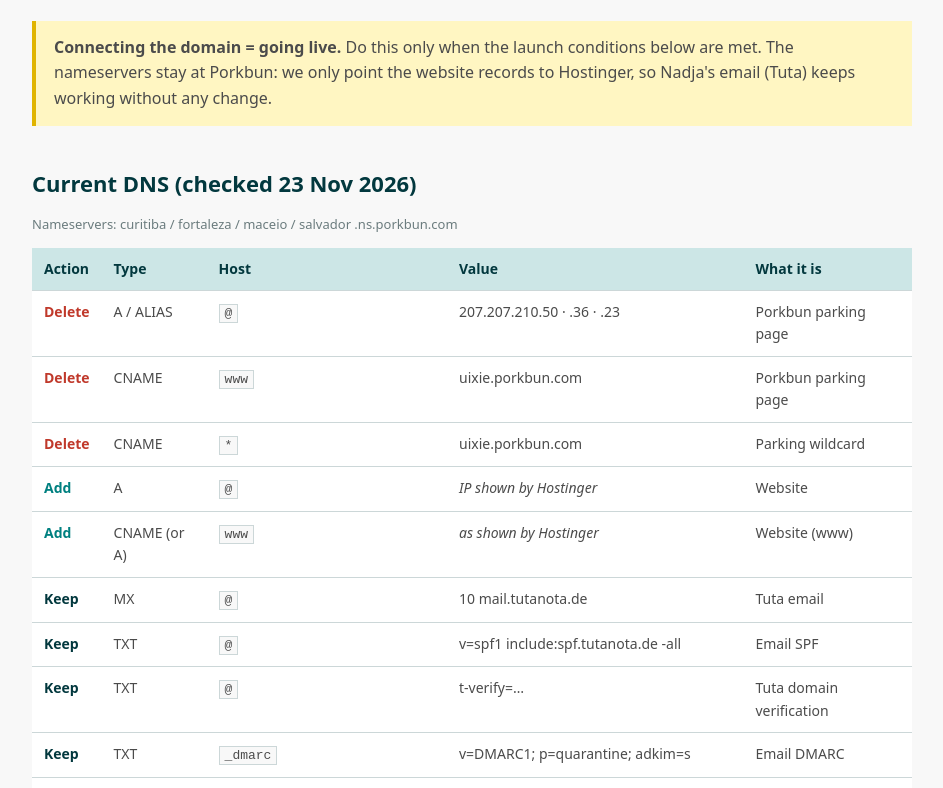
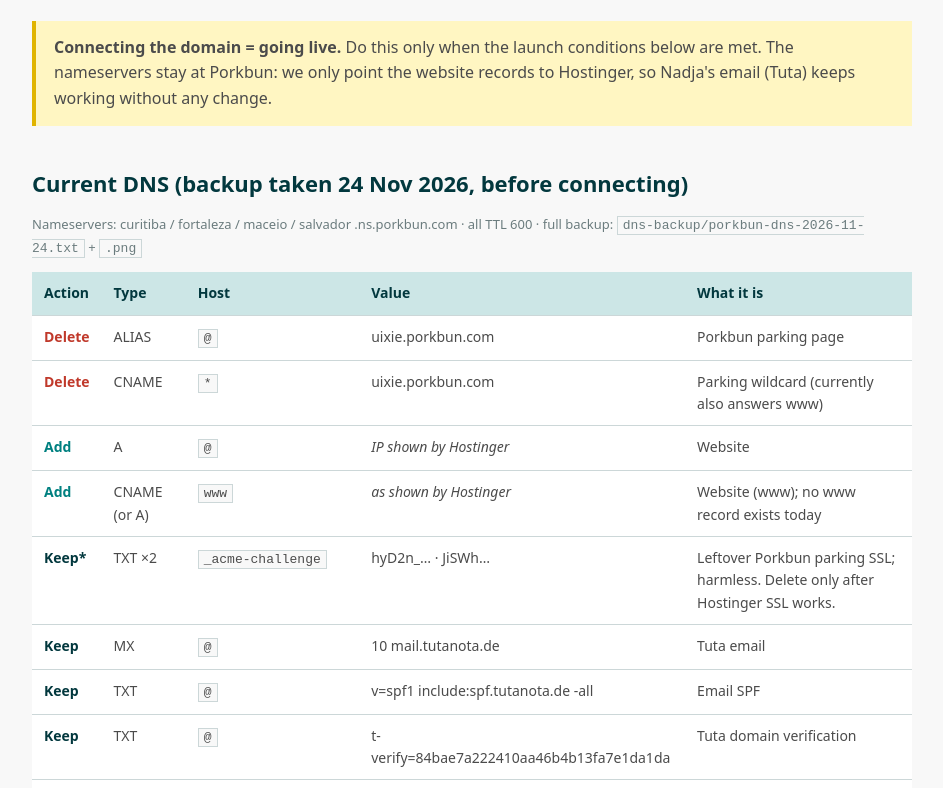
Before and after one commit to Saravanepic/U-Teal, a plain HTML site: page domain.html in a window 1280 px wide. Shown: the part 110-898 px from the top of the page, without its empty margins (168-1111 px from the left). Drawn offline with Linux system fonts and the light colour scheme.

Commit message:
Domain checklist: Porkbun DNS backup before connecting, corrected record list
Co-Authored-By: Claude Opus 5.5 <noreply@anthropic.com>

```diff
--- a/domain.html
+++ b/domain.html
@@ -64,24 +64,25 @@
         Hostinger, so Nadja's email (Tuta) keeps working without any change.
       </div>
 
-      <h2>Current DNS (checked 23 Nov 2026)</h2>
-      <p class="meta">Nameservers: curitiba / fortaleza / maceio / salvador .ns.porkbun.com</p>
+      <h2>Current DNS (backup taken 24 Nov 2026, before connecting)</h2>
+      <p class="meta">Nameservers: curitiba / fortaleza / maceio / salvador .ns.porkbun.com · all TTL 600 ·
+        full backup: <code>dns-backup/porkbun-dns-2026-11-24.txt</code> + <code>.png</code></p>
       <table>
         <thead>
           <tr><th>Action</th><th>Type</th><th>Host</th><th>Value</th><th>What it is</th></tr>
         </thead>
         <tbody>
-          <tr><td class="act-del">Delete</td><td>A / ALIAS</td><td><code>@</code></td><td>207.207.210.50 · .36 · .23</td><td>Porkbun parking page</td></tr>
-          <tr><td class="act-del">Delete</td><td>CNAME</td><td><code>www</code></td><td>uixie.porkbun.com</td><td>Porkbun parking page</td></tr>
-          <tr><td class="act-del">Delete</td><td>CNAME</td><td><code>*</code></td><td>uixie.porkbun.com</td><td>Parking wildcard</td></tr>
+          <tr><td class="act-del">Delete</td><td>ALIAS</td><td><code>@</code></td><td>uixie.porkbun.com</td><td>Porkbun parking page</td></tr>
+          <tr><td class="act-del">Delete</td><td>CNAME</td><td><code>*</code></td><td>uixie.porkbun.com</td><td>Parking wildcard (currently also answers www)</td></tr>
           <tr><td class="act-add">Add</td><td>A</td><td><code>@</code></td><td><em>IP shown by Hostinger</em></td><td>Website</td></tr>
-          <tr><td class="act-add">Add</td><td>CNAME (or A)</td><td><code>www</code></td><td><em>as shown by Hostinger</em></td><td>Website (www)</td></tr>
+          <tr><td class="act-add">Add</td><td>CNAME (or A)</td><td><code>www</code></td><td><em>as shown by Hostinger</em></td><td>Website (www); no www record exists today</td></tr>
+          <tr><td class="act-keep">Keep*</td><td>TXT ×2</td><td><code>_acme-challenge</code></td><td>hyD2n_… · JiSWh…</td><td>Leftover Porkbun parking SSL; harmless. Delete only after Hostinger SSL works.</td></tr>
           <tr><td class="act-keep">Keep</td><td>MX</td><td><code>@</code></td><td>10 mail.tutanota.de</td><td>Tuta email</td></tr>
           <tr><td class="act-keep">Keep</td><td>TXT</td><td><code>@</code></td><td>v=spf1 include:spf.tutanota.de -all</td><td>Email SPF</td></tr>
-          <tr><td class="act-keep">Keep</td><td>TXT</td><td><code>@</code></td><td>t-verify=…</td><td>Tuta domain verification</td></tr>
+          <tr><td class="act-keep">Keep</td><td>TXT</td><td><code>@</code></td><td>t-verify=84bae7a222410aa46b4b13fa7e1da1da</td><td>Tuta domain verification</td></tr>
           <tr><td class="act-keep">Keep</td><td>TXT</td><td><code>_dmarc</code></td><td>v=DMARC1; p=quarantine; adkim=s</td><td>Email DMARC</td></tr>
           <tr><td class="act-keep">Keep</td><td>CNAME</td><td><code>s1._domainkey</code> · <code>s2._domainkey</code></td><td>s1/s2.domainkey.tutanota.de</td><td>Email DKIM</td></tr>
-          <tr><td class="act-keep">Keep</td><td>CNAME · TXT</td><td><code>mta-sts</code> · <code>_mta-sts</code></td><td>mta-sts.tutanota.de · v=STSv1; id=20190723;</td><td>Email MTA-STS</td></tr>
+          <tr><td class="act-keep">Keep</td><td>CNAME</td><td><code>mta-sts</code> · <code>_mta-sts</code></td><td>mta-sts.tutanota.de (both)</td><td>Email MTA-STS</td></tr>
         </tbody>
       </table>
 
@@ -103,7 +104,7 @@
               <li>Choose <strong>point the domain / use DNS records</strong>, not "change nameservers".</li>
               <li>Copy the A record IP for <code>@</code> and the record for <code>www</code> from that screen.</li>
             </ul></span></label></li>
-          <li><label><input type="checkbox" /><span><strong>Porkbun › Domain › DNS:</strong> delete the 3 parking records (<code>@</code>, <code>www</code>, <code>*</code>) and add the 2 Hostinger records. Nothing else.</span></label></li>
+          <li><label><input type="checkbox" /><span><strong>Porkbun › Domain › DNS:</strong> delete the 2 parking records (ALIAS <code>@</code> and CNAME <code>*</code>) and add the 2 Hostinger records (<code>@</code> and <code>www</code>). Nothing else.</span></label></li>
           <li><label><input type="checkbox" /><span><strong>Wait for propagation</strong> (minutes to a few hours). Check: <code>dig +short u-teal.com A</code> shows the Hostinger IP and <code>dig +short u-teal.com MX</code> still shows <code>mail.tutanota.de</code>.</span></label></li>
           <li><label><input type="checkbox" /><span><strong>Hostinger:</strong> domain shows as connected → install <strong>SSL</strong> → turn on <strong>Force HTTPS</strong>. Decide the main address (with or without www).</span></label></li>
           <li><label><input type="checkbox" /><span><strong>WordPress:</strong> Settings › General shows <code>https://u-teal.com</code>; Settings › Reading › "Discourage search engines" <strong>OFF</strong>; <code>/robots.txt</code> no longer blocks Googlebot.</span></label></li>
```
Also changed, not shown: dns-backup/porkbun-dns-2026-11-24.png (added), dns-backup/porkbun-dns-2026-11-24.txt (added).
